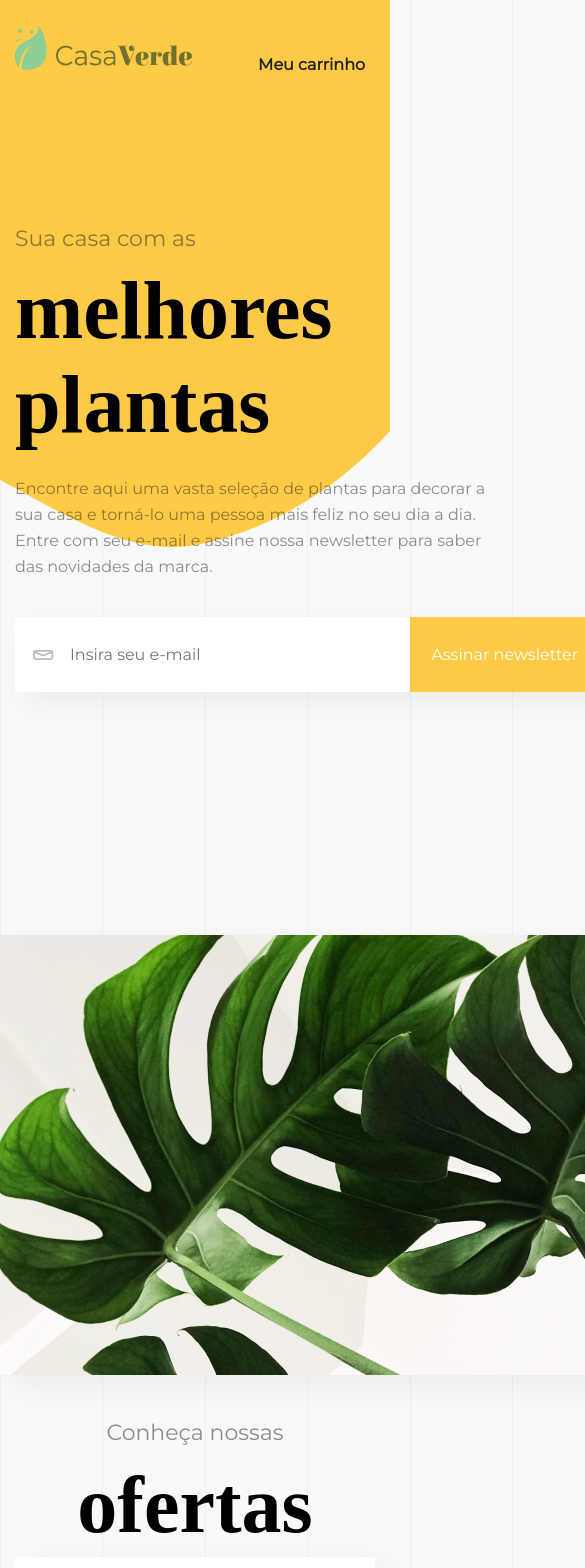
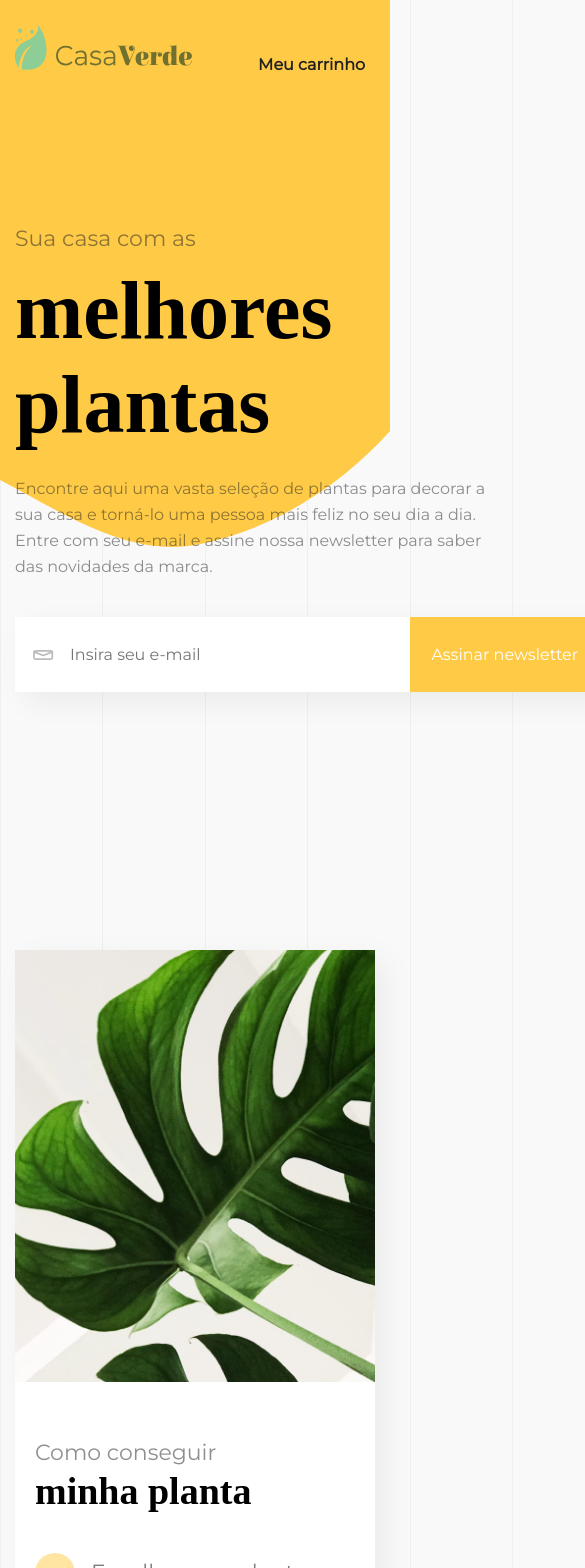
Before and after one commit to EstherMarie/7DaysOfCode-React, a React (Vite) app: page / in a window 390 px wide. Shown: the top 1568 px of the page, 585 px wide, since content can reach past the window. Built offline with nearby package versions, Linux system fonts and the light colour scheme; a web font is replaced by a local one.

Commit message:
refactor(ComoConseguir): add responsive

```diff
--- a/src/components/ComoConseguir/ComoConseguir.styled.ts
+++ b/src/components/ComoConseguir/ComoConseguir.styled.ts
@@ -1,7 +1,8 @@
-import styled from "styled-components";
+import styled from 'styled-components';
 
 export const StyledComoConseguir = styled.section`
-  width: 995px;
+	max-width: 995px;
+	width: 100%;
 	height: 440px;
 
 	margin: 228px auto 44px;
@@ -13,7 +14,7 @@ export const StyledComoConseguir = styled.section`
 	.img-area {
 		width: 585px;
 		height: 100%;
-    background-image: url("/assets/images/image-3.png");
+		background-image: url('/assets/images/image-3.png');
 		background-repeat: no-repeat;
 		background-size: cover;
 	}
@@ -59,16 +60,42 @@ export const StyledComoConseguir = styled.section`
 				height: 52px;
 
 				&::before {
-          content: "";
+					content: '';
 					background-color: var(--main-color);
-          width: 52px;
-          height: 52px;
+					/* width: 52px;
+					height: 52px; */
 					border-radius: 50%;
+					padding: 26px;
 					/* opacity: 1; */
 
 					margin-right: 16px;
+
+					@media screen and (max-width: 400px) {
+						padding: 20px;
 					}
 				}
 			}
 		}
+
+		@media screen and (max-width: 1540px) {
+			padding-right: 65px;
+		}
+
+		@media screen and (max-width: 600px) {
+			padding-inline: 20px;
+
+			h2 {
+				font-size: 38px;
+			}
+		}
+	}
+
+	@media screen and (max-width: 1000px) {
+		flex-direction: column;
+		min-height: 860px;
+
+		.img-area {
+			width: 100%;
+		}
+	}
 `;
--- a/src/components/ComoConseguir/index.tsx
+++ b/src/components/ComoConseguir/index.tsx
@@ -1,7 +1,9 @@
-import { StyledComoConseguir } from "./ComoConseguir.styled";
+import { StyledComoConseguir } from './ComoConseguir.styled';
+import { Container } from '../Container';
 
 export function ComoConseguir() {
 	return (
+		<Container>
 			<StyledComoConseguir id="como-fazer">
 				<div className="img-area"></div>
 				<div className="text-area">
@@ -15,5 +17,6 @@ export function ComoConseguir() {
 					</ol>
 				</div>
 			</StyledComoConseguir>
+		</Container>
 	);
 }
```
Lines whose indentation alone changed are shown as unchanged.
